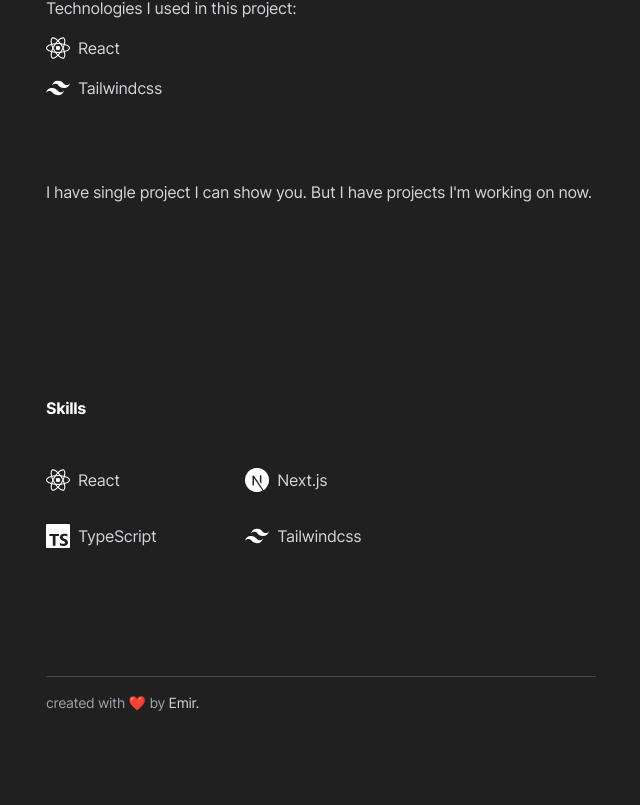
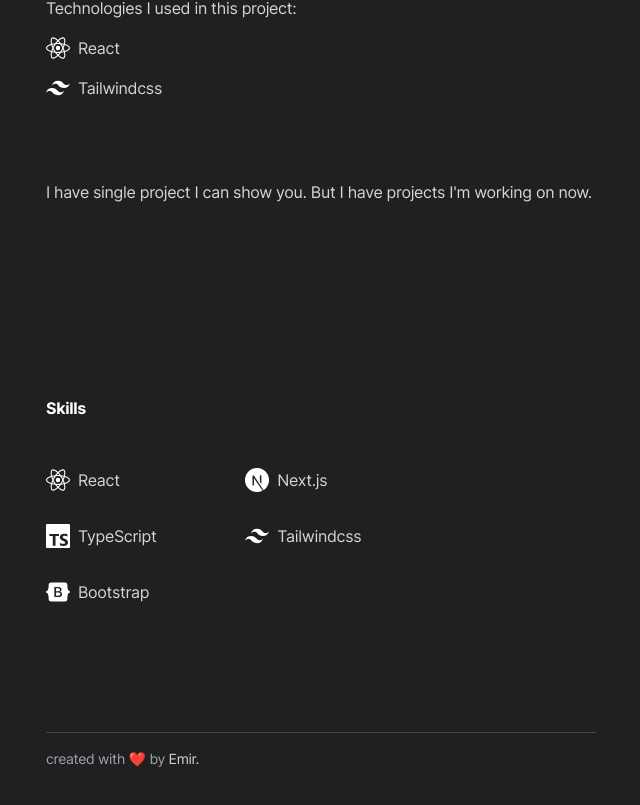
Before and after one commit to emirulucay/emirulucay.com, a Next.js app: page / in a window 1280 px wide. Shown: the part 1132-1937 px from the top of the page, without its empty margins (82-722 px from the left). Before the commit the page ends 1893 px from the top, so only its background shows below. Built offline with nearby package versions, Linux system fonts and the light colour scheme; a web font is replaced by a local one.

Commit message:
bootstrap add in the skills

```diff
--- a/components/Technology.jsx
+++ b/components/Technology.jsx
@@ -1,5 +1,5 @@
 import React from "react";
-import { SiNextdotjs, SiTailwindcss, SiReact, SiTypescript } from "react-icons/si";
+import { SiNextdotjs, SiTailwindcss, SiReact, SiTypescript, SiBootstrap } from "react-icons/si";
 
 export default function Technology({ name }) {
   // ikonu dinamikleştiriyor
@@ -17,6 +17,9 @@
       case "TypeScript":
         return <SiTypescript />;
         break;
+      case "Bootstrap":
+        return <SiBootstrap />;
+        break;
     }
   };
 
--- a/data/skills.js
+++ b/data/skills.js
@@ -1,3 +1,3 @@
-const skills = ["React", "Next.js", "TypeScript", "Tailwindcss"];
+const skills = ["React", "Next.js", "TypeScript", "Tailwindcss", "Bootstrap"];
 
 export default skills;
```
